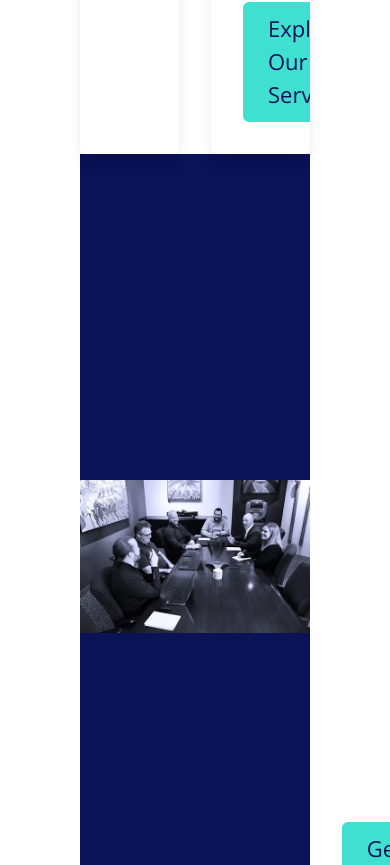
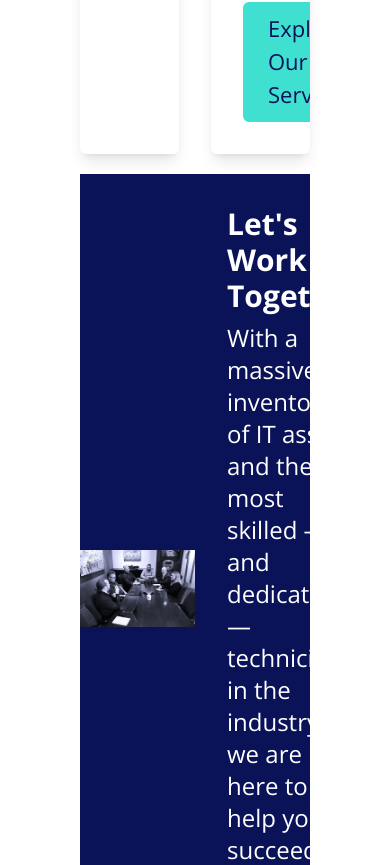
Before and after one commit to IWTechnologies/weareiw, a Next.js app in the folder nextjs-weareiw/: page / in a window 390 px wide. Shown: the part 1199-2064 px from the top of the page. Built offline with nearby package versions, Linux system fonts and the light colour scheme.

Commit message:
Blurb: more styling updates and responsiveness added.

```diff
--- a/nextjs-weareiw/src/app/page.tsx
+++ b/nextjs-weareiw/src/app/page.tsx
@@ -36,7 +36,7 @@ export default function IndexPage() {
         />
       </section>
       <section
-      className="w-[80%] mx-auto flex justify-center bg-brand-navy">
+      className="w-[80%] mx-auto my-5 flex justify-center bg-brand-navy">
         <Blurb
           imageSrc="/Team-Moody-Blue-1.webp"
           imageAlt="Blue tinted image of IW team in meeting"
--- a/nextjs-weareiw/src/components/Blurb.tsx
+++ b/nextjs-weareiw/src/components/Blurb.tsx
@@ -15,11 +15,15 @@ type BlurbProps = {
 export default function Card({ imageSrc, imageAlt, imageWidth, imageHeight, title, text, linkHref, linkLabel }: BlurbProps) {
     return (
         <div
-        className="w-full flex items-center my-5
-        ">
-            <Image className="h-auto w-auto object-cover"
+        className="w-full flex items-center
+        sm:max-lg:flex-col">
+            <Image
+            className="h-auto w-1/2 object-contain
+            sm:max-lg:w-full"
             src={imageSrc} alt={imageAlt} priority width={imageWidth} height={imageHeight} />
-            <div className="flex flex-col items-start p-8 text-white">
+            <div
+            className="w-1/2 flex flex-col items-start p-8 text-white
+            sm:max-lg:w-full">
                 <h2 className="pb-2 text-3xl font-bold">{title}</h2>
                 <p className="pb-5 font-light text-2xl">{text}</p>
                 <Link href={linkHref}
```
